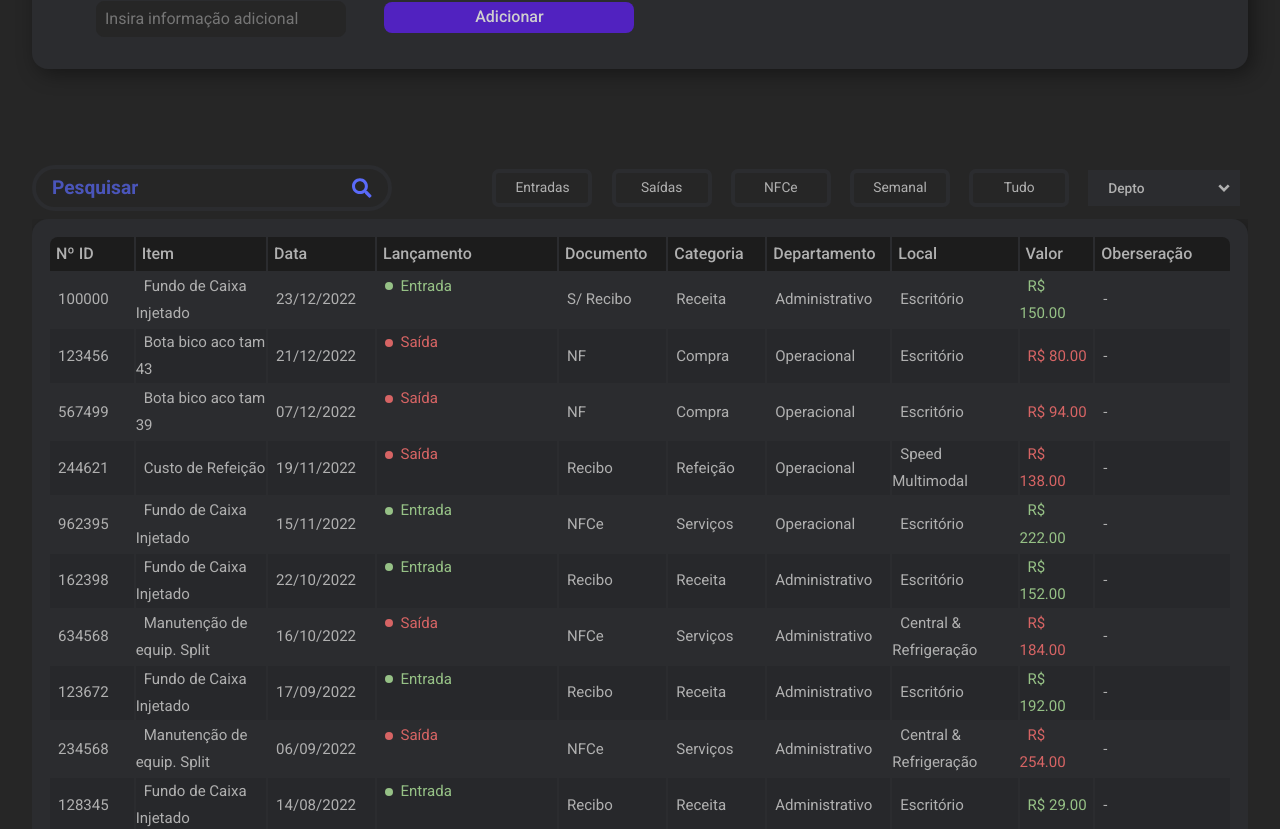
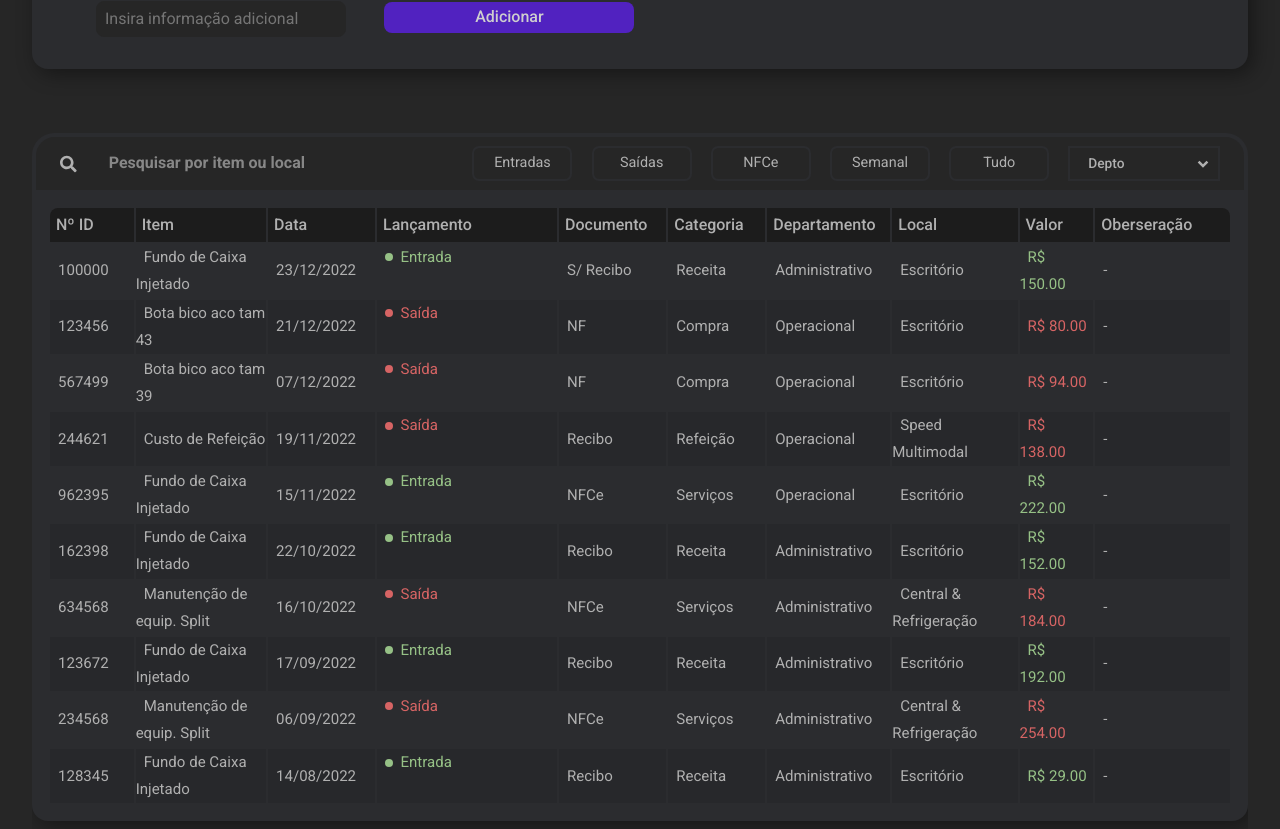
Before and after one commit to Fsouzza/chacal-servicev2, a React (Create React App) app: page / in a window 1280 px wide. Shown: the part 1456-2285 px from the top of the page. Built offline with nearby package versions, Linux system fonts and the light colour scheme.

Commit message:
refatoracao e estilizacao buscador e tabela

```diff
--- a/src/pages/fluxoCaixa/buscador/buscador.module.scss
+++ b/src/pages/fluxoCaixa/buscador/buscador.module.scss
@@ -2,34 +2,37 @@
 
 .sBusca{
   align-items: center;
+  border-top: 4px solid $cor-card;
+  border-left: 4px solid $cor-card;
+  border-right: 4px solid $cor-card;
+  border-top-left-radius: 1.4em;
+  border-top-right-radius: 1.4em;
   display: flex;
   flex-direction: row;
   justify-content: space-between;
-  padding-top: 2em;
+  margin: 0 2em;
+  padding: .4em 0;
 }
 
 .pesquisar {
   align-items: center;
   background-color: transparent;
-  border: 4px solid $cor-card;
-  border-radius: 2em;
   display: flex;
-  gap: 1rem;
-  height: 46px;
+  gap: 2rem;
+  height: 40px;
   justify-content: flex-end;
-  margin: 0 2em;
-  padding: 0 1em;
-  width: 360px;
+  padding: 1em 1.5em;
+  width: 340px;
   input {
     background-color: transparent;
     border: none;
     color: $cor-branco;
-    font-size: 1.2rem;
+    font-size: 1em;
     font-weight: bold;
     outline: none;
     width: 100%;
     &::placeholder {
-      color: $cor-azull;
+      color: $cor-brancol;
       opacity: 0.7;
     }
   }
@@ -39,12 +42,12 @@
   align-items: center;
   display: flex;
   justify-content:center;
-  margin: 0 2em;
+  padding-right: 1em;
   &__tag{
     padding: 0 .6em;
     position: relative;
     select{
-      background-color: $cor-card;
+      background-color: $cor-principal;
       border: 2px solid $cor-card;
       color: $cor-brancol;
       cursor: pointer;
@@ -57,7 +60,10 @@
     }
     span{
       align-items: center;
-      background-color: $cor-card;
+      background-color: $cor-principal;
+      border-bottom: 2px solid $cor-card;
+      border-right: 2px solid $cor-card;
+      border-top: 2px solid $cor-card;
       color: $cor-brancol;
       display: flex;
       height: 100%;
@@ -71,11 +77,11 @@
   }
   &__button{
     background-color: transparent;
-    border: 4px solid $cor-card;
+    border: 2px solid $cor-card;
     border-radius: .5em;
     color: $cor-brancol;
     cursor: pointer;
-    font-size: .86rem;
+    font-size: .9rem;
     font-weight: 400;
     outline: none;
     padding: .5em 1em;
@@ -92,11 +98,11 @@
 
 .btnActive{
   background-color: $cor-azul;
-  border: 4px solid transparent;
+  border: 2px solid transparent;
   border-radius: .5em;
   color: $cor-branco;
   cursor: pointer;
-  font-size: .86rem;
+  font-size: .9rem;
   font-weight: 500;
   outline: none;
   padding: .5em 1em;
--- a/src/pages/fluxoCaixa/buscador/buscador.tsx
+++ b/src/pages/fluxoCaixa/buscador/buscador.tsx
@@ -23,12 +23,12 @@ export const Buscador = ({ busca, setBusca, filter, removeFilter }: Props) => {
   return (
     <>
       <div className={styles.pesquisar}>
+        <FaSearch size={20} color='#b0b0b0' />
         <input
           value={busca}
           onChange={(evento) => setBusca(evento.target.value)}
-          placeholder='Pesquisar'
+          placeholder='Pesquisar por item ou local'
         />
-        <FaSearch size={22} color='#5a6af9' />
       </div>
       <div className={styles.tags}>
         <div className={styles.tags__tag}>
--- a/src/pages/fluxoCaixa/tabelaRegistro/index.tsx
+++ b/src/pages/fluxoCaixa/tabelaRegistro/index.tsx
@@ -46,7 +46,6 @@ export const TabelaCaixa = (props: Props) => {
       label: 'Oberseração'
     }
   ];
-
   const displayTable = items.sort((a,b) => a.date < b.date ? 1 : -1).slice(currentPages, currentPages + itemPerPage).map((item, index) => (
     <tr key={index}>
       <td>{item.id}</td>
@@ -66,7 +65,6 @@ export const TabelaCaixa = (props: Props) => {
       <td>{item.obs}</td>
     </tr>
   ));
-
   const pageCount = Math.ceil(items.length / itemPerPage);
   const changePage = (event: { selected: number; }) => {
     setPageNumber(event.selected);
--- a/src/pages/fluxoCaixa/tabelaRegistro/tabelaRegistro.module.scss
+++ b/src/pages/fluxoCaixa/tabelaRegistro/tabelaRegistro.module.scss
@@ -2,12 +2,13 @@
 
 .secao{
   overflow-x: auto;
-  margin: .5em 2em;
+  margin: 0 2em;
 }
 
 .tabela{
   background-color: $cor-card;
-  border-radius: 1em;
+  border-bottom-left-radius: 1em;
+  border-bottom-right-radius: 1em;
   color: $cor-brancol;
   filter: drop-shadow($sombra);
   min-width: 100%;
```
